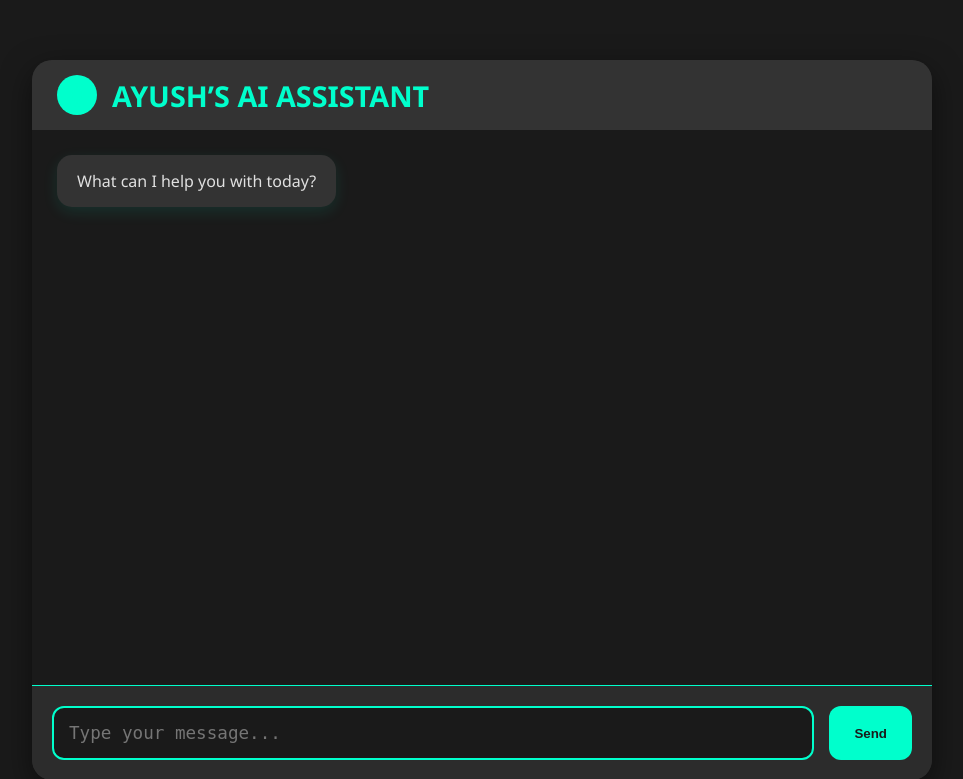
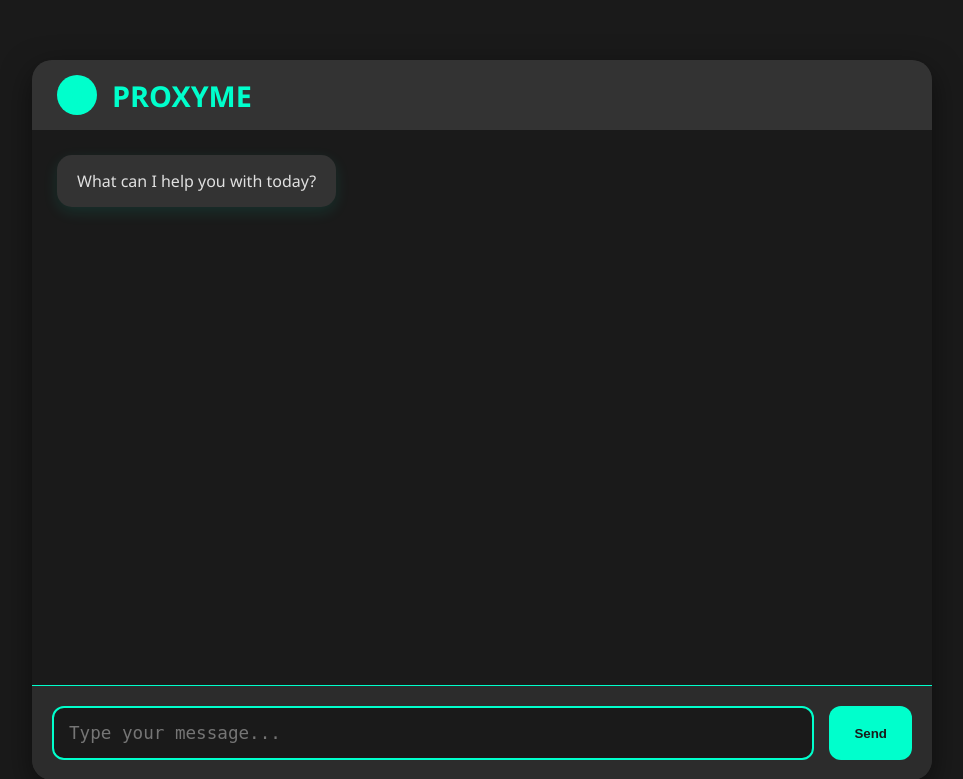
Before and after one commit to AyushSid28/ProxyMe, a FastAPI app: page / in a window 1280 px wide. Shown: the top 779 px of the page, without its empty margins (158-1121 px from the left). Run offline with FastAPI, Linux system fonts and the light colour scheme.

```diff
--- a/template/index.html.j2
+++ b/template/index.html.j2
@@ -4,7 +4,7 @@
      <meta charset="UTF-8" />
      <meta name="viewport" content="width=device-width, initial-scale=1.0" />
      <title>ProxyMe</title>
-     <link rel="icon" href="/static/favicon.ico"> <!-- Added to fix favicon 404 -->
+     <link rel="icon" href="/static/favicon.ico">
      <style>
        body {
          margin: 0;
@@ -227,7 +227,7 @@
              <path d="M50 20 L70 50 L50 80 L30 50 Z" />
            </svg>
          </div>
-         Ayush’s AI Assistant
+         ProxyMe
        </div>
        <div class="chat-window" id="chatWindow"></div>
        <div class="input-area">
```
